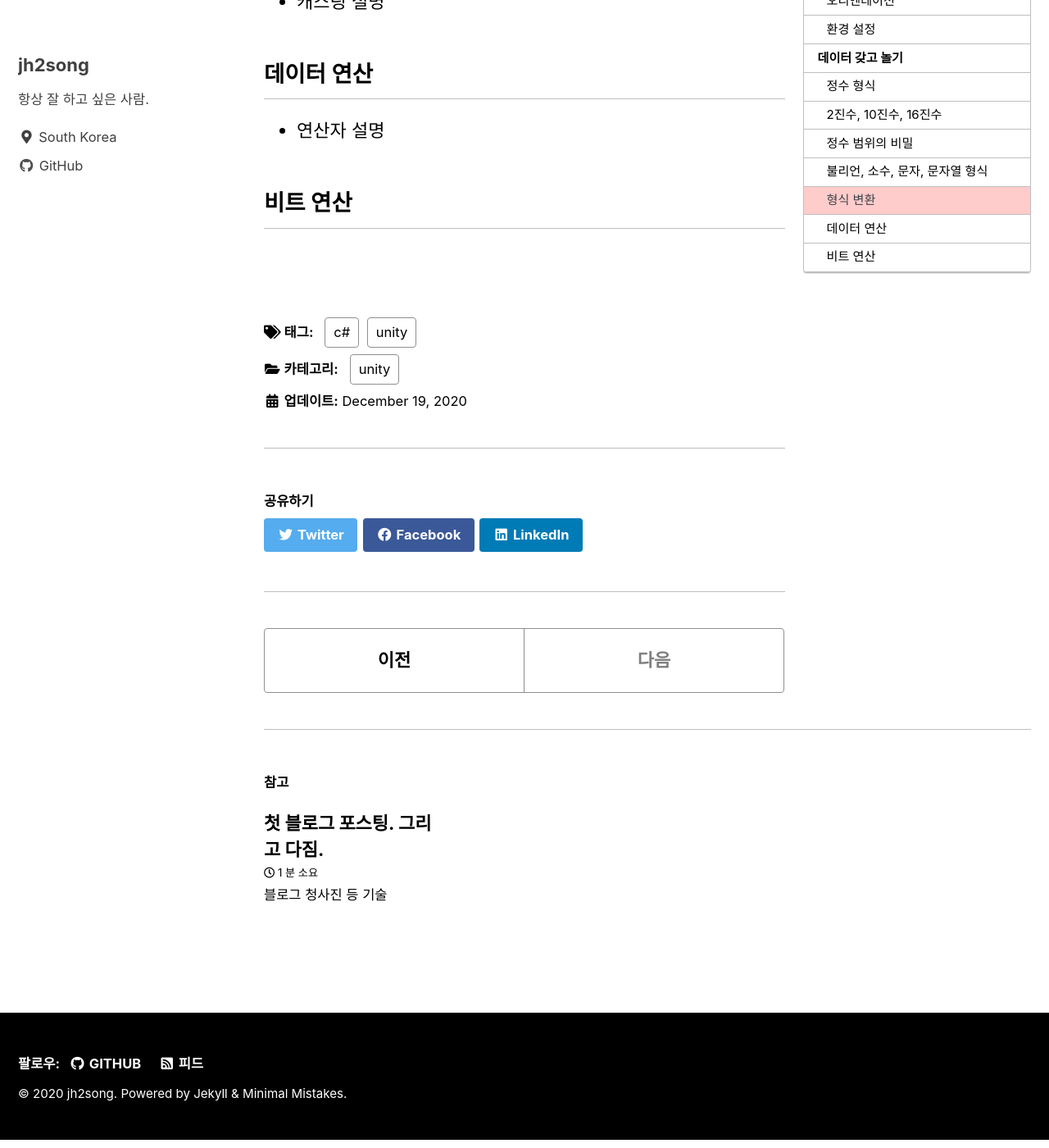
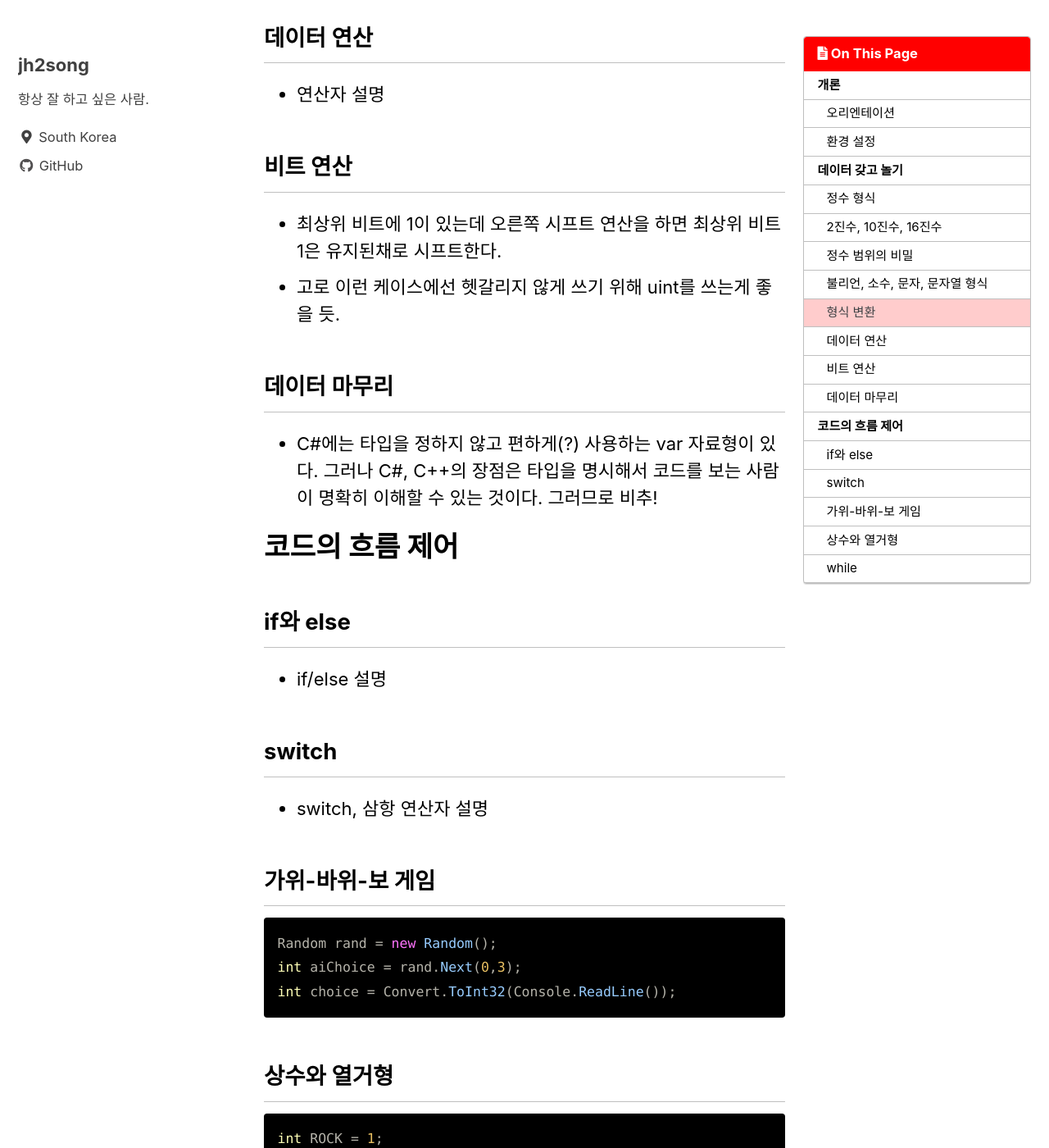
Before and after one commit to jh2song/jh2song.github.io, a Jekyll site: the page built from _posts/essays/2020-12-19-unity-lecture-part01.md, in a window 1280 px wide and 1400 px high, scrolled down 2179 px. Shown: the whole window at 82% size. Built offline with Jekyll 4.4.1, drawn with Linux system fonts in a browser that asks for light colours; cached includes are drawn as plain includes; some of the changed text lies outside the part shown.

Commit message:
until enum

````diff
--- a/_posts/essays/2020-12-19-unity-lecture-part01.md
+++ b/_posts/essays/2020-12-19-unity-lecture-part01.md
@@ -60,5 +59,63 @@ float f = 3.14f;
 &nbsp;
 
 ## 비트 연산
+* 최상위 비트에 1이 있는데 오른쪽 시프트 연산을 하면 최상위 비트 1은 유지된채로 시프트한다.
+* 고로 이런 케이스에선 헷갈리지 않게 쓰기 위해 uint를 쓰는게 좋을 듯.
+&nbsp;
+
+## 데이터 마무리
+* C#에는 타입을 정하지 않고 편하게(?) 사용하는 var 자료형이 있다. 그러나 C#, C++의 장점은 타입을 명시해서 코드를 보는 사람이 명확히 이해할 수 있는 것이다. 그러므로 비추!
+&nbsp;
+
+# 코드의 흐름 제어
+## if와 else
+* if/else 설명
+&nbsp;
+
+## switch
+* switch, 삼항 연산자 설명
+&nbsp;
+
+## 가위-바위-보 게임
+```c#
+Random rand = new Random();
+int aiChoice = rand.Next(0,3);
+int choice = Convert.ToInt32(Console.ReadLine());
+```
+
+## 상수와 열거형
+```c#
+int ROCK = 1;
+const int PAPER = 2;
+switch (choice)
+{
+    case ROCK: // ERROR!!!
+        ~~~~~~
+    case PAPER: // OK!!! Because "const"
+        ~~~~~~
+}
+```
+```c#
+enum Choice // 열거형
+{
+    Rock = 1, // 기본은 0부터 시퀀스
+    Paper = 2,
+    Scissors = 0
+}
+
+static void Main(...)
+{
+    switch (choice)
+    {
+        // 타입이 enum이므로 int로 형변환
+        case (int)Choice.Scissors:
+            Console.WriteLine("가위");
+            break;
+        ....
+    }
+}
+```
+
+## while
 
 &nbsp;
````
Also changed, not shown: other parts of _posts/essays/2020-12-19-unity-lecture-part01.md (+0 -1 lines).
